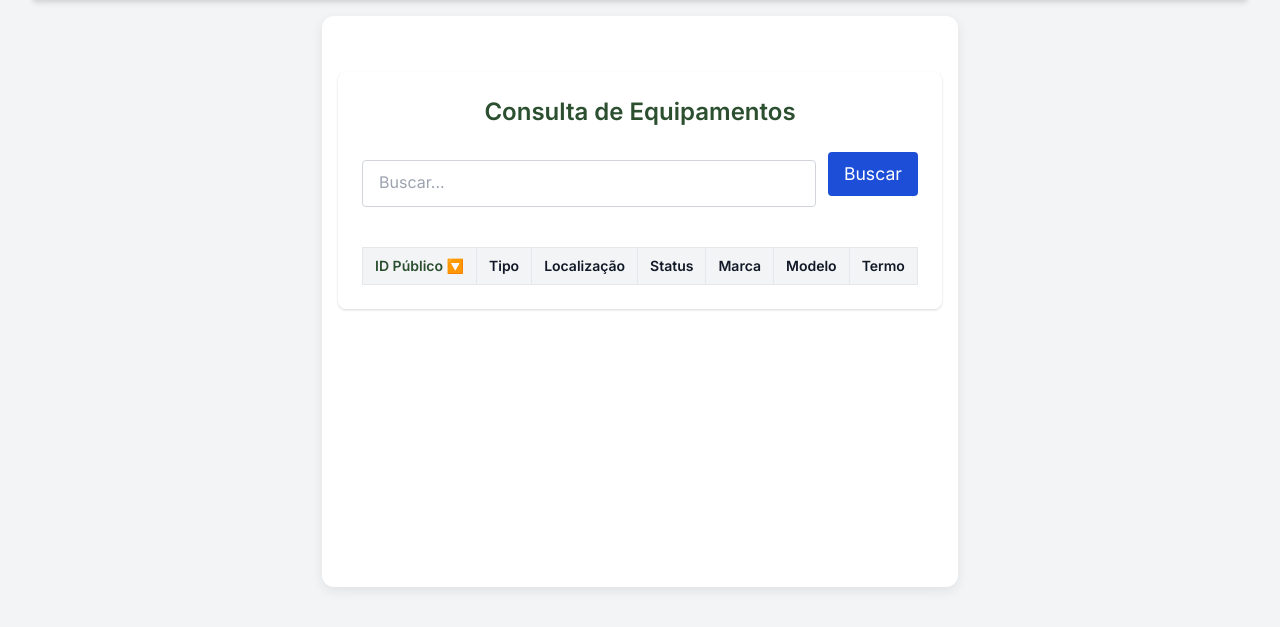
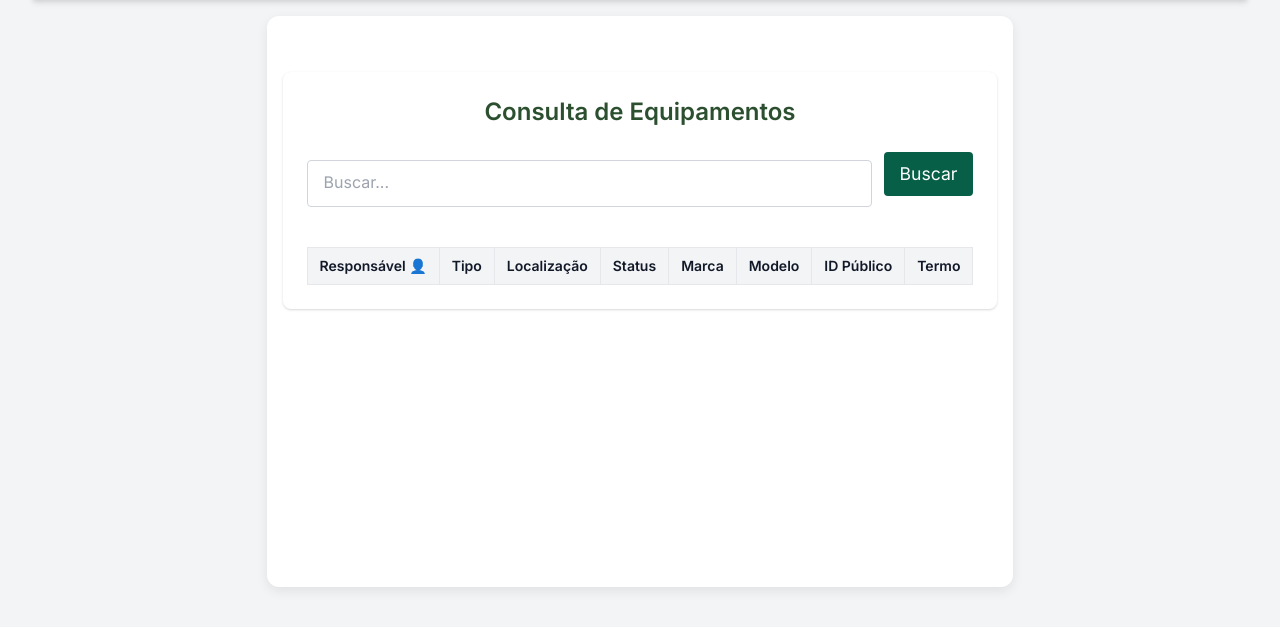
Before and after one commit to Vinicius-crypto/terrano-patrimoniov1, a Flask app: page /consulta in a window 1280 px wide. Shown: the part 104-731 px from the top of the page. Run offline with Flask 3, Linux system fonts and the light colour scheme; a user stored in the database is signed in; data comes from the database, SQL or seed files in the repository; data that the repository does not hold is empty; parts of the project's set-up code (start-up, migrations or seed data) failed here and were passed over.

Commit message:
feat: Atualização visual consulta

```diff
--- a/templates/consulta.html
+++ b/templates/consulta.html
@@ -1,3 +1,4 @@
+<!-- Template: consulta.html com Responsável como destaque -->
 {% extends "base.html" %}
 {% block title %}Consulta de Equipamentos{% endblock %}
 {% block content %}
@@ -5,38 +6,37 @@
   <h2 class="text-2xl font-semibold mb-6 text-center">Consulta de Equipamentos</h2>
 
   <form method="post" class="flex flex-col sm:flex-row gap-3 mb-6">
-    <input type="text" name="busca" placeholder="Buscar..." value="{{ busca or '' }}"
-           class="flex-grow border border-gray-300 rounded px-4 py-2" />
-    <button type="submit" class="bg-blue-700 text-white px-4 py-2 rounded hover:bg-blue-800">Buscar</button>
+    <input type="text" name="busca" placeholder="Buscar..." value="{{ busca or '' }}" class="flex-grow border border-gray-300 rounded px-4 py-2" />
+    <button type="submit" class="bg-green-800 text-white px-4 py-2 rounded hover:bg-green-900">Buscar</button>
   </form>
 
   <div class="overflow-x-auto">
     <table class="w-full text-sm border-collapse">
       <thead class="bg-gray-100 text-left">
         <tr>
-          <th class="border px-3 py-2">
-            <a href="{{ url_for('consulta', ordenacao='id_publico') }}" class="hover:underline">ID Público 🔽</a>
-          </th>
+          <th class="border px-3 py-2">Responsável 👤</th>
           <th class="border px-3 py-2">Tipo</th>
           <th class="border px-3 py-2">Localização</th>
           <th class="border px-3 py-2">Status</th>
           <th class="border px-3 py-2">Marca</th>
           <th class="border px-3 py-2">Modelo</th>
+          <th class="border px-3 py-2">ID Público</th>
           <th class="border px-3 py-2">Termo</th>
         </tr>
       </thead>
       <tbody>
         {% for equipamento in resultados %}
         <tr class="hover:bg-gray-50">
-          <td class="border px-3 py-2">{{ equipamento.id_publico }}</td>
+          <td class="border px-3 py-2 font-semibold text-green-700">{{ equipamento.responsavel }}</td>
           <td class="border px-3 py-2">{{ equipamento.tipo }}</td>
           <td class="border px-3 py-2">{{ equipamento.localizacao }}</td>
           <td class="border px-3 py-2">{{ equipamento.status }}</td>
           <td class="border px-3 py-2">{{ equipamento.marca }}</td>
           <td class="border px-3 py-2">{{ equipamento.modelo }}</td>
+          <td class="border px-3 py-2">{{ equipamento.id_publico }}</td>
           <td class="border px-3 py-2 text-center">
             {% if equipamento.termo_pdf_path and equipamento.termo_pdf_path != 'None' %}
-              <a href="{{ url_for('ver_termo', id_publico=equipamento.id_publico) }}" target="_blank" class="text-blue-600 hover:underline">📄 Visualizar</a><br>
+              <a href="{{ url_for('ver_termo', id_publico=equipamento.id_publico) }}" target="_blank" class="text-green-700 hover:underline">📄 Visualizar</a><br>
               <a href="{{ url_for('upload_termo', id_publico=equipamento.id_publico) }}" class="text-yellow-600 hover:underline">🔁 Substituir</a>
             {% else %}
               <a href="{{ url_for('upload_termo', id_publico=equipamento.id_publico) }}" class="text-gray-600 hover:underline">⬆️ Upload</a>
--- a/templates/login.html
+++ b/templates/login.html
@@ -17,7 +17,7 @@
     <button type="submit" class="bg-green-800 hover:bg-green-900 text-white font-semibold py-2 px-4 rounded">Entrar</button>
   </form>
   <p class="mt-4 text-center text-sm">
-    Não tem acesso? <a href="{{ url_for('solicitar_acesso') }}" class="bg-green-800 hover:bg-green-900">Solicitar ao administrador</a>
+    Não tem acesso? <a href="{{ url_for('solicitar_acesso') }}" class="bg-green-800 hover:bg-green-900 text-white font-semibold py-2 px-4 rounded">Solicitar ao administrador</a>
   </p>
 </div>
 {% endblock %}
```
